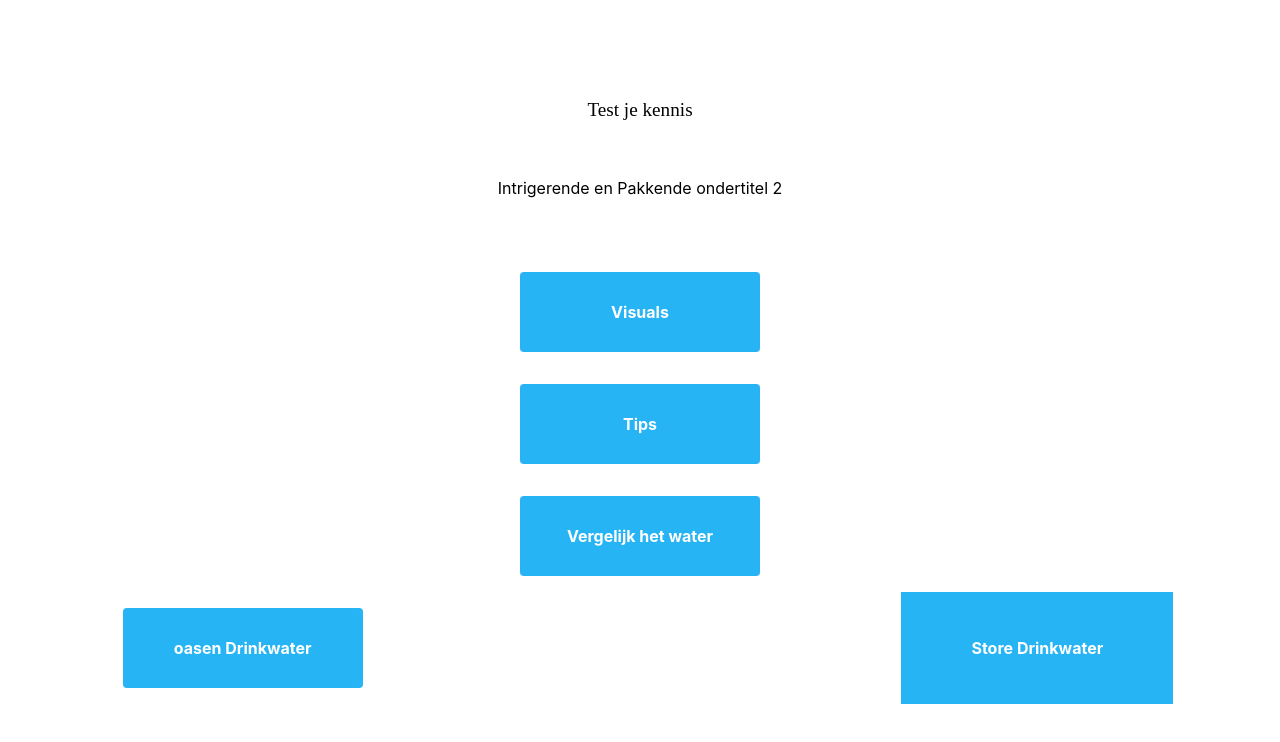
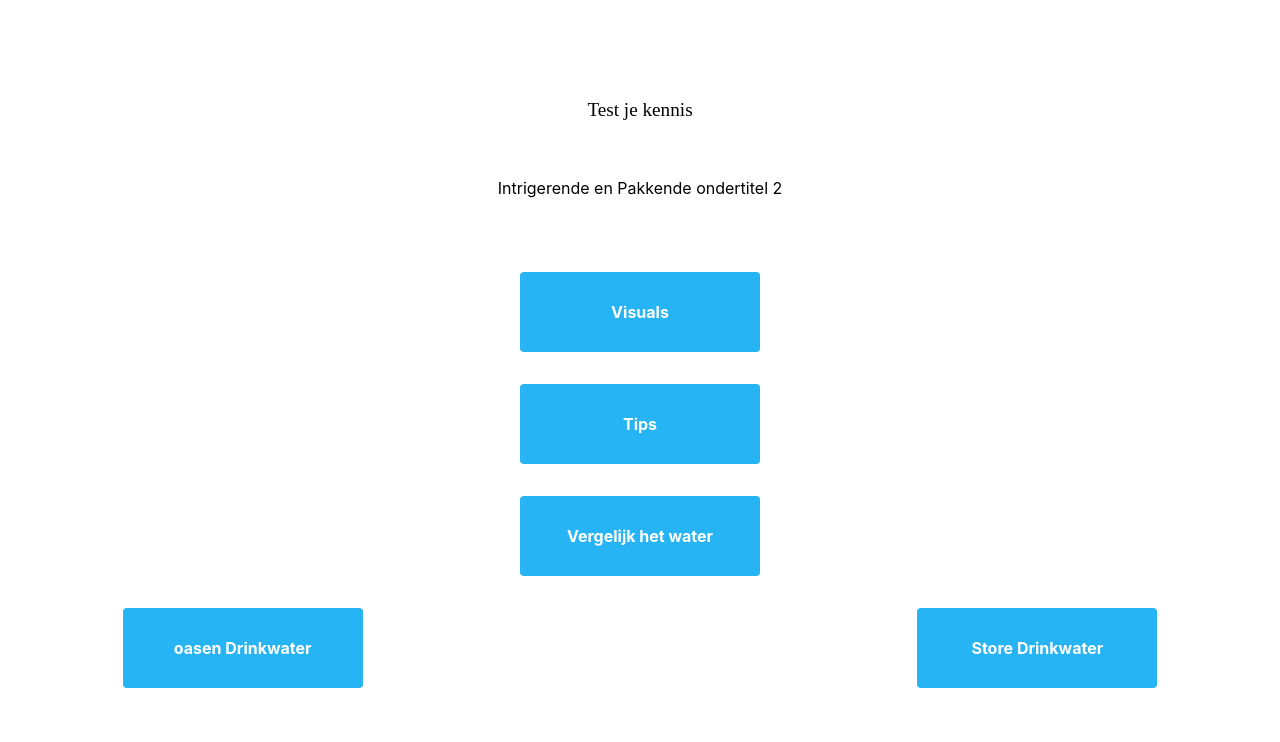
Before and after one commit to Wazup2You/AlsTweeDruppelsWater, a React (Create React App) app in the folder frontend/: page / in a window 1280 px wide. Both pictures are taken after a click on the button "Test je kennis". Shown: the top 742 px of the page. Built offline with nearby package versions, Linux system fonts and the light colour scheme; a web font is replaced by a local one.

Commit message:
button color change

```diff
--- a/frontend/src/App.js
+++ b/frontend/src/App.js
@@ -4,7 +4,6 @@ import { Button } from "./components/Button/Component";
 
 function App() {
   const [scene, setScene] = useState(0);
-  const [color, setColor] = useState("blue-oasen");
 
   return (
     <div>
@@ -36,8 +35,8 @@ function App() {
           <div className={scene === 1 || scene === 4 || scene === 5 ? "block" : "hidden"} >
             <Button text="oasen Drinkwater" onClick={() => setScene(4)} />
           </div>
-          <div className={`${scene === 1 || scene === 4 || scene === 5 ? "block" : "hidden"} bg-${color}`} >
-            < Button text="Store Drinkwater" onClick={() => { setScene(5); setColor("red-500") }} />
+          <div className={scene === 1 || scene === 4 || scene === 5 ? "block" : "hidden"} >
+            < Button text="Store Drinkwater" onClick={() => {setScene(5);}} scene={scene}/>
           </div>
         </div>
 
--- a/frontend/src/components/Button/Component.js
+++ b/frontend/src/components/Button/Component.js
@@ -8,5 +8,10 @@ export function Button(props) {
         <a href={props.href}>{props.text}</a>
       </button>
     );
-  } else return <button className={classes} onClick={props.onClick}>{props.text}</button>;
+  } else if (props.scene === 5){
+    return(
+      <button className="bg-red-500 w-60 h-20 m-4 hover:bg-blue-500 text-white font-bold rounded" onClick={props.onClick}>{props.text}</button>
+    );
+  }
+  else return <button className={classes} onClick={props.onClick}>{props.text}</button>;
 }
```
